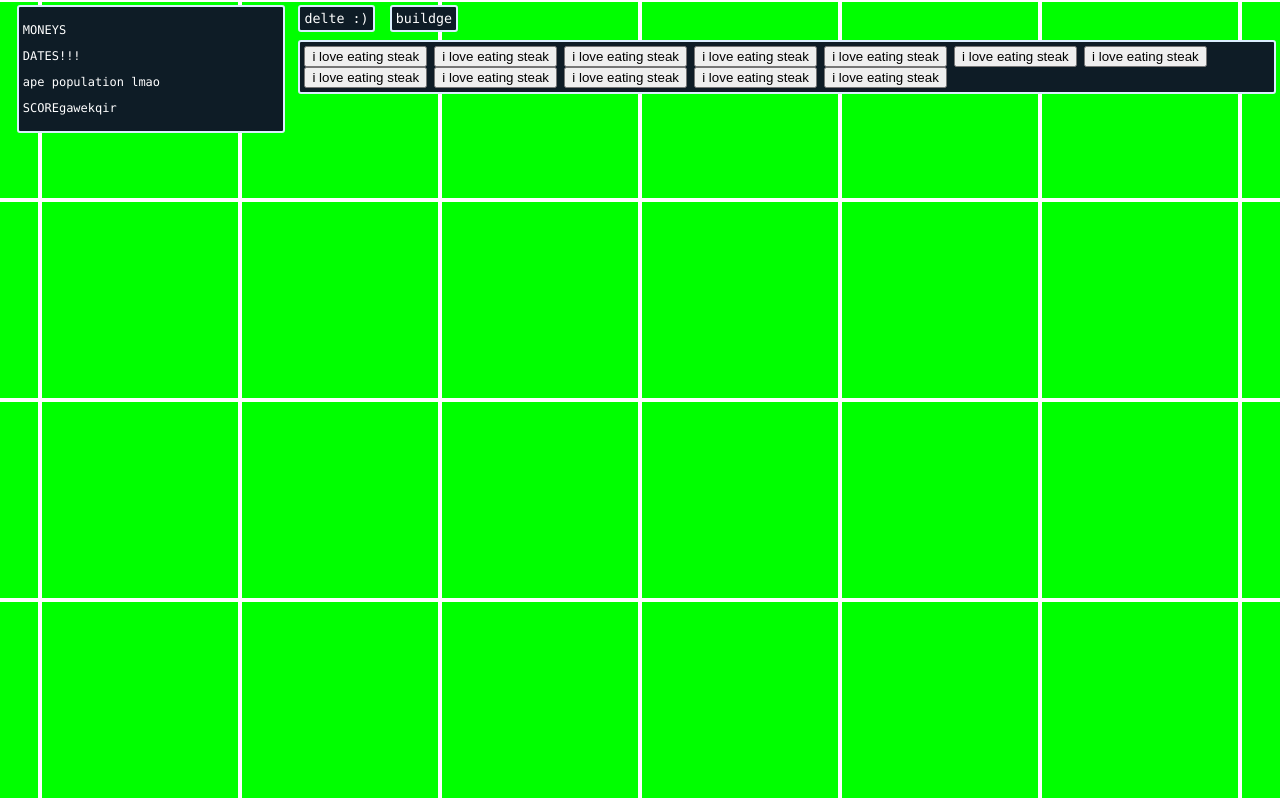
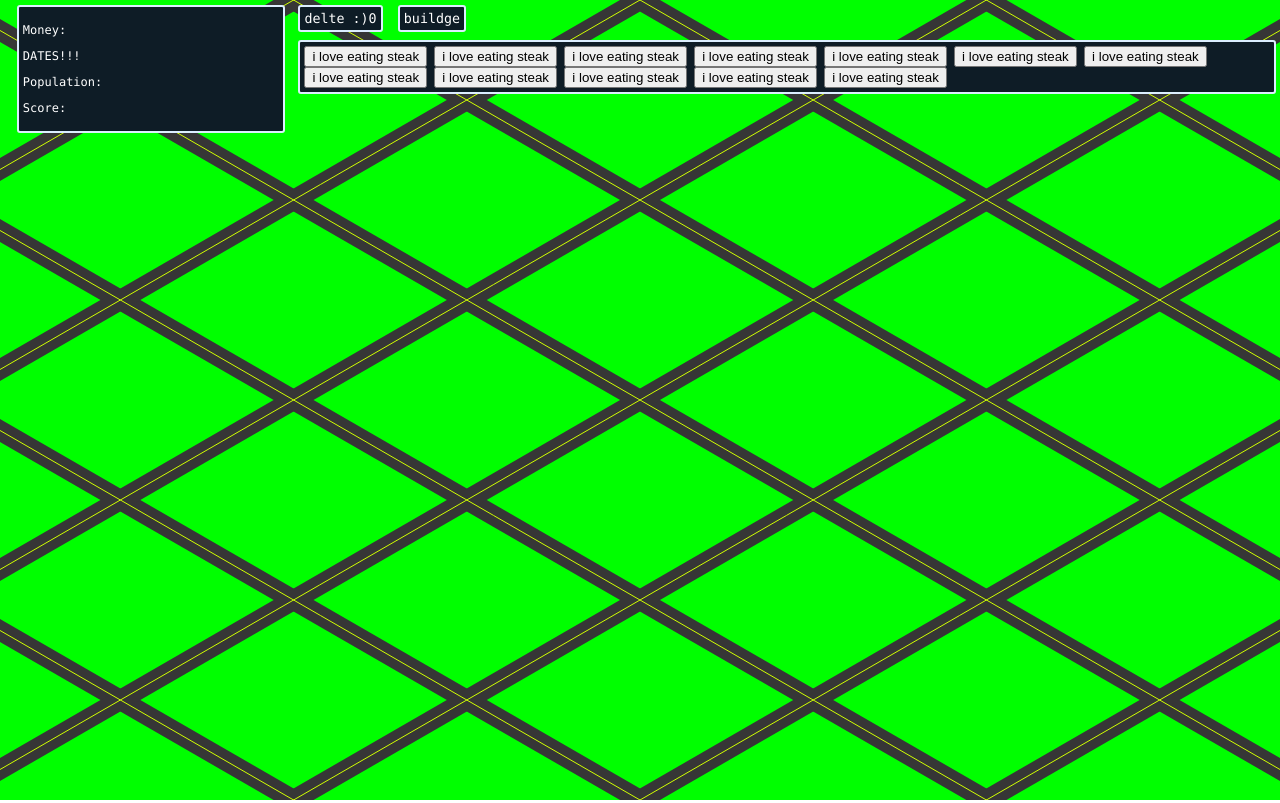
Before and after one commit to ultra-xd/sim-space, a website with bundled scripts: page index.html in a window 1280 px wide. Built offline with nearby package versions, Linux system fonts and the light colour scheme.

Commit message:
added isometric view

```diff
--- a/index.html
+++ b/index.html
@@ -17,14 +17,14 @@
 
         <div id="game-menu">
             <div class="general" id="stats-display">
-                <p id="stats-money-display"> MONEYS </p>
+                <p> Money: <span id="stats-money-display"></span></p>
                 <p id="stats-date-display"> DATES!!! </p>
-                <p id="stats-population-display"> ape population lmao </p>
-                <p id="stats-score-display"> SCOREgawekqir </p>
+                <p> Population: <span id="stats-date-display"></span></p>
+                <p> Score: <span id="stats-score-display"></span></p>
             </div>
 
             <div id="construction-buttons">
-                <button class="general" id="construction-delete"> delte :) </button>
+                <button class="general" id="construction-delete"> delte :)0 </button>
                 <button class="general" id="construction-build"> buildge </button>
             </div>
 
--- a/src/app/canvas.ts
+++ b/src/app/canvas.ts
@@ -1,4 +1,5 @@
 import { Vector2 } from "../data_structures/vector.js";
+import { assert } from "../util/util.js";
 
 export class Canvas {
     private readonly CANVAS_ELEMENT: HTMLCanvasElement;
@@ -22,6 +23,26 @@ export class Canvas {
         this.CANVAS_CTX.beginPath();
         this.CANVAS_CTX.moveTo(start.x, start.y);
         this.CANVAS_CTX.lineTo(end.x, end.y);
+
+        this.CANVAS_CTX.strokeStyle = colour;
+        this.CANVAS_CTX.lineWidth = width;
+
+        this.CANVAS_CTX.stroke();
+    }
+
+    public drawLineSequence(
+        points: Vector2[],
+        colour: string,
+        width: number
+    ): void {
+        assert (points.length >= 2, "too little points");
+
+        this.CANVAS_CTX.beginPath();
+        this.CANVAS_CTX.moveTo(points[0].x, points[0].y);
+
+        for (let i: number = 1; i < points.length; i++) {
+            this.CANVAS_CTX.lineTo(points[i].x, points[i].y);
+        }
 
         this.CANVAS_CTX.strokeStyle = colour;
         this.CANVAS_CTX.lineWidth = width;
--- a/src/app/game.ts
+++ b/src/app/game.ts
@@ -3,6 +3,13 @@ import { Canvas } from "./canvas.js";
 import { Vector2 } from "../data_structures/vector.js";
 import { Camera } from "../map/camera.js";
 import { App } from "./app.js";
+
+export enum GameState {
+    STANDARD,
+    BUILD,
+    DESTROY,
+    VIEW
+}
 
 export class Game {
 
@@ -17,14 +24,17 @@ export class Game {
     private readonly GAME_MENU: GameMenu = new GameMenu(this);
 
     private population: number = 0;
-    private money: number = 5_000_000_000;
+    private _money: number = 5_000_000_000;
     private ticks: number = 0;
     private score: number = 0;
+
+    private gameState: GameState = GameState.STANDARD;
 
     public constructor() {}
 
     public tick(): void {
         this.ticks++;
+
         // shift map position if mouse moved and dragged
         if (
             App.currentMousePosition != null &&
@@ -52,7 +62,7 @@ export class Game {
     }
 
     public draw(canvas: Canvas): void {
-        // testing
+        // fill bg with green
         canvas.fillRect(
             new Vector2(canvas.width / 2, canvas.height / 2),
             canvas.width,
@@ -67,16 +77,26 @@ export class Game {
         return this.ticks % Game.TICKS_PER_MONTH == 0;
     }
 
+    public changeMoney(change: number): void {
+        this._money += change;
+    }
+
     public get MAP(): GameMap {
         return this._MAP;
+    }
+
+    public get money(): number {
+        return this._money;
     }
 }
 
 export class GameMenu {
+    public static readonly GAME_MENU_DIV: HTMLDivElement = document.getElementById("game-menu") as HTMLDivElement;
     public static readonly STATS_MONEY_PARAGRAPH: HTMLParagraphElement = document.getElementById("stats-money-display") as HTMLParagraphElement;
     public static readonly STATS_DATE_PARAGRAPH: HTMLParagraphElement = document.getElementById("stats-date-display") as HTMLParagraphElement;
     public static readonly STATS_POPULATION_PARAGRAPH: HTMLParagraphElement = document.getElementById("stats-population-display") as HTMLParagraphElement;
     public static readonly STATS_SCORE_PARAGRAPH: HTMLParagraphElement = document.getElementById("stats-score-display") as HTMLParagraphElement;
+    public static readonly STATS_DIV: HTMLDivElement = document.getElementById("stats-display") as HTMLDivElement;
 
     public constructor(private readonly _game: Game) {};
 
--- a/src/data_structures/vector.ts
+++ b/src/data_structures/vector.ts
@@ -21,6 +21,13 @@ export interface IVector2 {
  * 2D vector class for handling coordinate systems
  */
 export class Vector2 implements IVector2 {
+
+    public static I_UNIT: Vector2 = new Vector2(1, 0);
+    public static J_UNIT: Vector2 = new Vector2(0, 1);
+
+    public static ISO_I_UNIT: Vector2 = new Vector2(Math.cos(Math.PI / 6), Math.sin(Math.PI / 6));
+    public static ISO_J_UNIT: Vector2 = new Vector2(-Math.cos(Math.PI / 6), Math.sin(Math.PI / 6));
+
     /**
      * creates new vector
      * @param _x x component of vector
--- a/src/map/camera.ts
+++ b/src/map/camera.ts
@@ -11,11 +11,15 @@ export class Camera {
     private static readonly MIN_PIXELS_PER_UNIT: number = 50;
     private static readonly MAX_PIXELS_PER_UNIT: number = 500;
 
+    private isometric: boolean = true;
+
     public constructor(private readonly game: Game) {
         this.center = new Vector2(
             this.game.MAP.width / 2,
             this.game.MAP.height / 2
         );
+
+        // this.center = new Vector2(2, 1);
     }
 
     public tick(): void {
@@ -42,9 +46,20 @@ export class Camera {
             App.CANVAS.height / 2
         );
 
-        const DIFFERENCE_PIXELS: Vector2 = pixels.subtract(CENTER_PIXELS);
-        let differenceUnits: Vector2 = DIFFERENCE_PIXELS.divide(this._pixelsPerUnits);
-        differenceUnits.y = differenceUnits.y * -1;
+        const differencePixels: Vector2 = pixels.subtract(CENTER_PIXELS);
+        differencePixels.y = differencePixels.y * -1; // account for canvas starting from top left corner
+        let differenceUnits: Vector2;
+
+        if (this.isometric) {
+            const ISOMETRIC_DIFFERENCE_PIXELS: Vector2 = new Vector2(
+                Math.sqrt(3) / 3 * differencePixels.x + differencePixels.y,
+                differencePixels.y - Math.sqrt(3) / 3 * differencePixels.x
+            );
+
+            differenceUnits = ISOMETRIC_DIFFERENCE_PIXELS.divide(this._pixelsPerUnits);
+        } else {
+            differenceUnits = differencePixels.divide(this._pixelsPerUnits);
+        }
 
         return this.center.add(differenceUnits);
     }
@@ -56,7 +71,20 @@ export class Camera {
         );
 
         const DIFFERENCE_UNITS: Vector2 = units.subtract(this.center);
-        let differencePixels: Vector2 = DIFFERENCE_UNITS.multiply(this._pixelsPerUnits);
+
+        let differencePixels: Vector2
+
+        if (this.isometric) {
+            //
+            const ISOMETRIC_DIFFERENCE_PIXELS = DIFFERENCE_UNITS.multiply(this._pixelsPerUnits);
+            differencePixels = new Vector2(
+                Math.sqrt(3) / 2 * (ISOMETRIC_DIFFERENCE_PIXELS.x - ISOMETRIC_DIFFERENCE_PIXELS.y),
+                0.5 * (ISOMETRIC_DIFFERENCE_PIXELS.x + ISOMETRIC_DIFFERENCE_PIXELS.y)
+            );
+        } else {
+            differencePixels = DIFFERENCE_UNITS.multiply(this._pixelsPerUnits);
+        }
+
         differencePixels.y = differencePixels.y * -1;
 
         return CENTER_PIXELS.add(differencePixels);
@@ -65,4 +93,12 @@ export class Camera {
     public get pixelsPerUnit(): number {
         return this._pixelsPerUnits;
     }
+
+    public isIsometric(): boolean {
+        return this.isometric;
+    }
+
+    public switchView(): void {
+        this.isometric = !this.isometric;
+    }
 }
--- a/src/map/cell.ts
+++ b/src/map/cell.ts
@@ -3,6 +3,7 @@ import { Game } from "../app/game.js";
 import { Vector2 } from "../data_structures/vector.js";
 import { Canvas } from "../app/canvas.js";
 import { Camera } from "./camera.js";
+import { LuxuryHome } from "../facility/facility_types/residential.js";
 
 export class Cell {
 
@@ -15,6 +16,7 @@ export class Cell {
         private _facility: Facility | null
     ) {
         this._coordinates = new Vector2(x, y);
+        this._facility = new LuxuryHome();
     }
 
     public get facilityType(): FacilityType | null {
--- a/src/map/map.ts
+++ b/src/map/map.ts
@@ -41,46 +41,67 @@ export class GameMap {
     }
 
     public draw(canvas: Canvas, camera: Camera): void {
-        const PIXELS_BOTTOM_LEFT: Vector2 = camera.unitsToPixels(
-            new Vector2(0, 0)
-        );
-
-        const PIXELS_TOP_RIGHT: Vector2 = camera.unitsToPixels(
-            new Vector2(this.width, this.height)
-        );
-
-        const PIXELS_PER_UNIT: number = camera.pixelsPerUnit;
-
         // draw vertical lines
         for (let i: number = 0; i <= this.width; i++) {
-            const PIXELS_X: number = PIXELS_BOTTOM_LEFT.x + (i * PIXELS_PER_UNIT);
             canvas.drawLine(
-                new Vector2(PIXELS_X, PIXELS_BOTTOM_LEFT.y),
-                new Vector2(PIXELS_X, PIXELS_TOP_RIGHT.y),
-                "white",
-                4
+                camera.unitsToPixels(new Vector2(i, 0)),
+                camera.unitsToPixels(new Vector2(i, this.height)),
+                "rgb(54, 54, 54)",
+                0.05 * camera.pixelsPerUnit
             );
         }
 
         // draw horizontal lines
         for (let i: number = 0; i <= this.height; i++) {
-            const PIXELS_Y: number = PIXELS_BOTTOM_LEFT.y - (i * PIXELS_PER_UNIT);
             canvas.drawLine(
-                new Vector2(PIXELS_BOTTOM_LEFT.x, PIXELS_Y),
-                new Vector2(PIXELS_TOP_RIGHT.x, PIXELS_Y),
-                "white",
-                4
+                camera.unitsToPixels(new Vector2(0, i)),
+                camera.unitsToPixels(new Vector2(this.width, i)),
+                "rgb(54, 54, 54)",
+                0.05 * camera.pixelsPerUnit
+            );
+        }
+
+                // draw vertical lines
+        for (let i: number = 0; i <= this.width; i++) {
+            canvas.drawLine(
+                camera.unitsToPixels(new Vector2(i, 0)),
+                camera.unitsToPixels(new Vector2(i, this.height)),
+                "rgb(54, 54, 54)",
+                0.1 * camera.pixelsPerUnit
+            );
+        }
+
+        // draw horizontal lines
+        for (let i: number = 0; i <= this.height; i++) {
+            canvas.drawLine(
+                camera.unitsToPixels(new Vector2(0, i)),
+                camera.unitsToPixels(new Vector2(this.width, i)),
+                "rgb(54, 54, 54)",
+                0.1 * camera.pixelsPerUnit
+            );
+        }
+
+        // draw vertical lines
+        for (let i: number = 0; i <= this.width; i++) {
+            canvas.drawLine(
+                camera.unitsToPixels(new Vector2(i, 0)),
+                camera.unitsToPixels(new Vector2(i, this.height)),
+                "rgb(208, 255, 0)",
+                0.005 * camera.pixelsPerUnit
+            );
+        }
+
+        // draw horizontal lines
+        for (let i: number = 0; i <= this.height; i++) {
+            canvas.drawLine(
+                camera.unitsToPixels(new Vector2(0, i)),
+                camera.unitsToPixels(new Vector2(this.width, i)),
+                "rgb(208, 255, 0)",
+                0.005 * camera.pixelsPerUnit
             );
         }
 
         // draw large rectangle around map
-        canvas.drawRect(
-            camera.unitsToPixels(new Vector2(this.width / 2, this.height / 2)),
-            this.width * PIXELS_PER_UNIT,
-            this.height * PIXELS_PER_UNIT,
-            "black",
-            8
-        );
 
         for (let i: number = 0; i < this.cells.length; i++) {
             const CELL_ROW: Cell[] = this.cells[i];
--- a/src/util/util.ts
+++ b/src/util/util.ts
@@ -7,3 +7,11 @@ export function assert(condition: boolean, message: string = "assertion error"):
 export function randomInteger(min: number, max: number): number {
     return Math.floor(Math.random() * (max - min + 1) + min);
 }
+
+export function degreesToRadians(degrees: number): number {
+    return degrees * Math.PI / 180;
+}
+
+export function radiansToDegrees(radians: number): number {
+    return radians * 180 / Math.PI;
+}
```
Also changed, not shown: README.md, res/assets/buildings/affordable_home.png (added), res/assets/buildings/environment.png (added), res/assets/buildings/factory.png (added), 2 other files.
